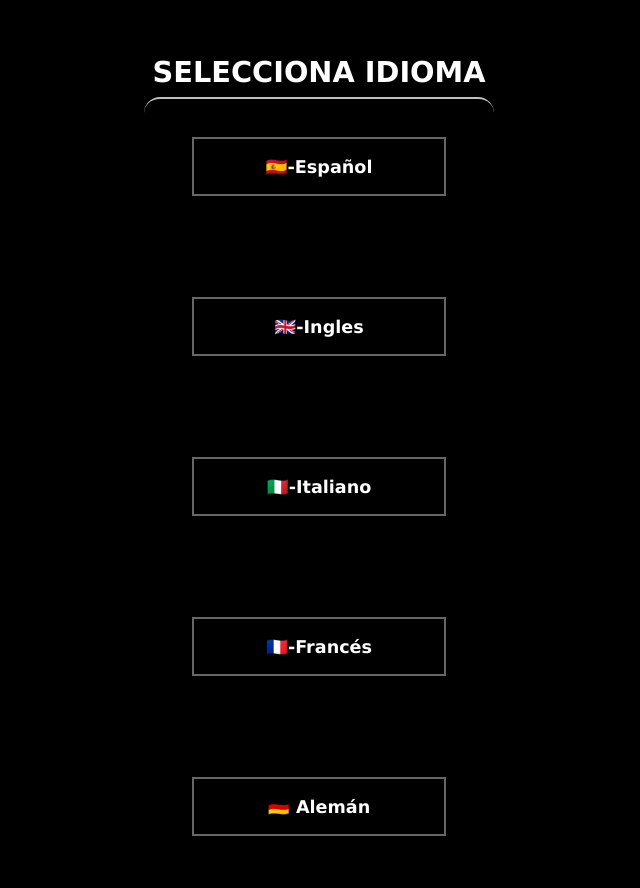
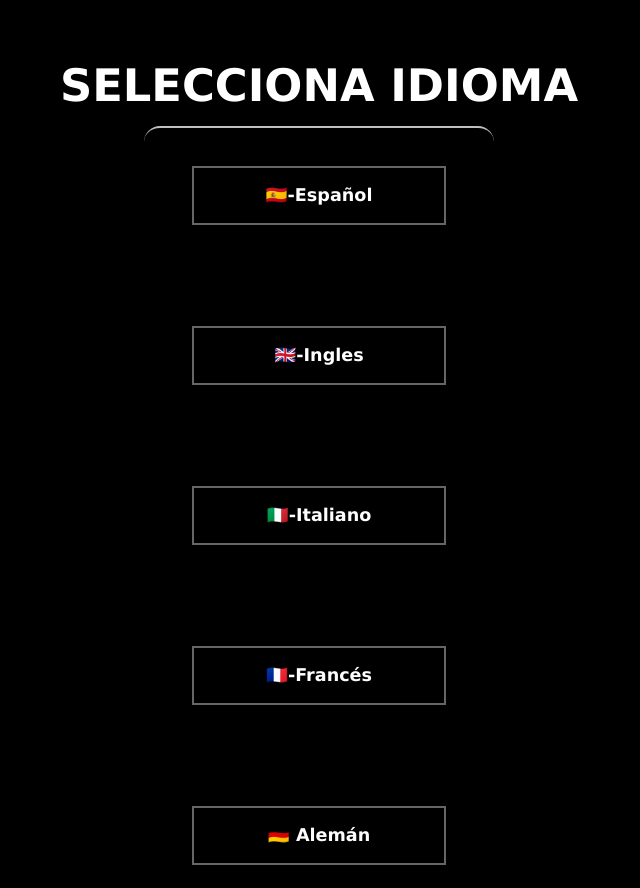
Before and after one commit to Frankstream/Radio, a plain HTML site: page index.html in a window 1280 px wide. Shown: the part 212-1100 px from the top of the page, without its empty margins (321-961 px from the left). Drawn offline with nearby package versions, Linux system fonts and the light colour scheme.

Commit message:
Update index.html

```diff
--- a/index.html
+++ b/index.html
@@ -65,7 +65,7 @@ p{
 }
 
  h1 {
-  font-size: 1.8em;
+  font-size: 2.8em;
   text-align: center;
   margin-top: 0.3em;
   margin-bottom: 0.3em;
```
